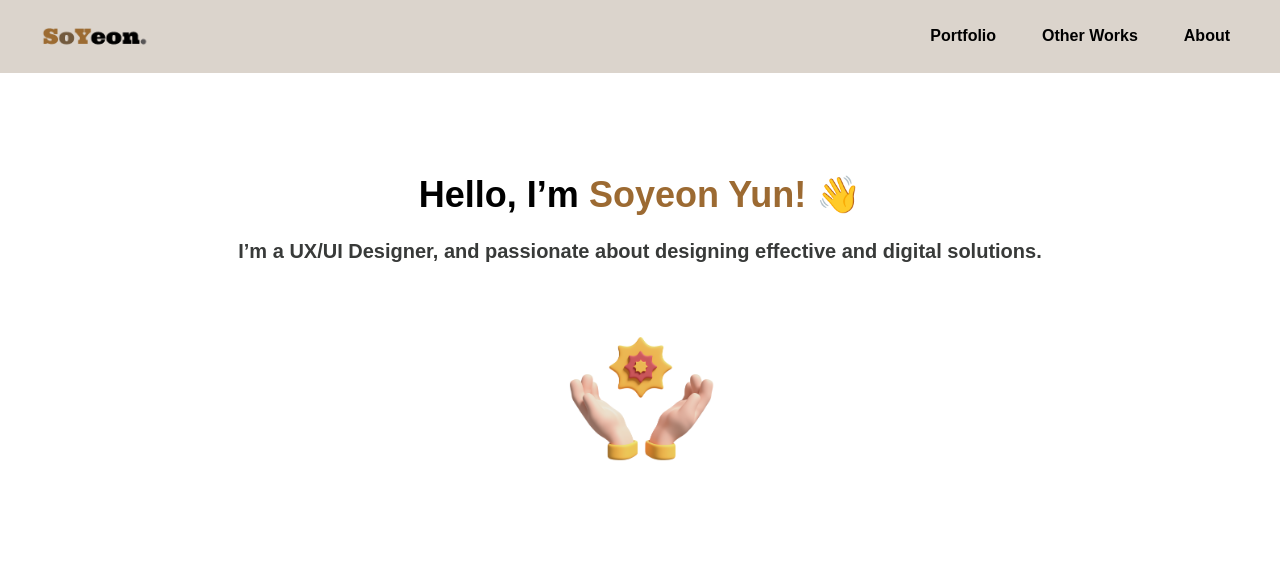
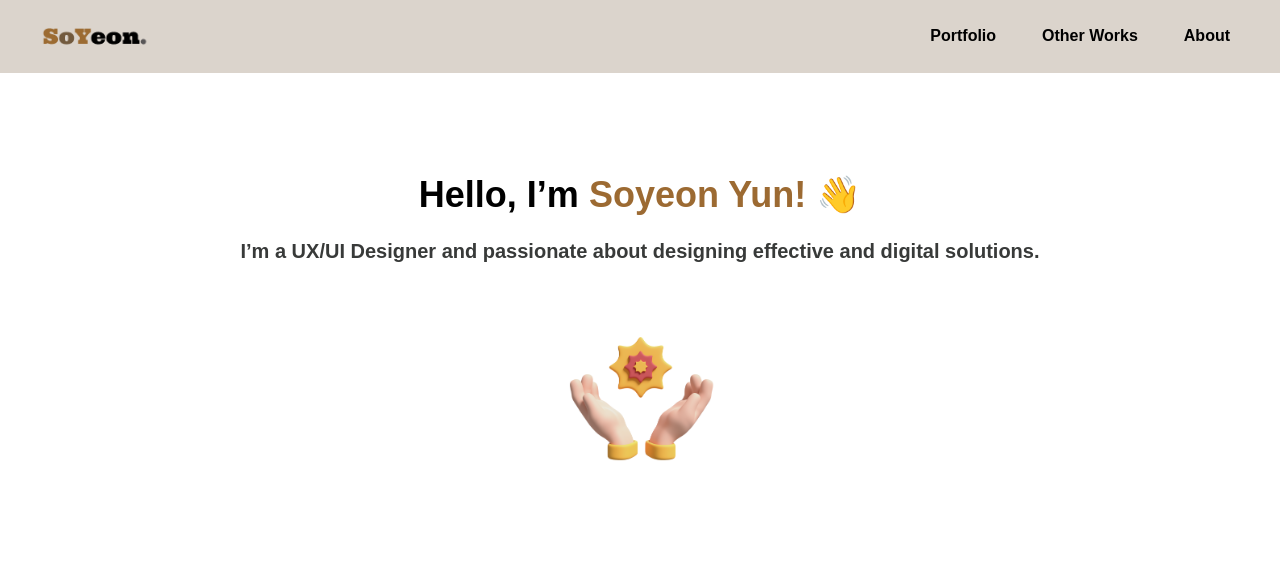
Before and after one commit to soyeonyumich/soyeon, a plain HTML site: page index.html in a window 1280 px wide. Shown: the top 572 px of the page. Drawn offline with nearby package versions, Linux system fonts and the light colour scheme; a web font is replaced by a local one.

Commit message:
first commit

```diff
--- a/index.html
+++ b/index.html
@@ -34,7 +34,7 @@
         <main>
             <section class="intro">
                 <h1 class="v116_2501">Hello, I’m <span class="v174_827">Soyeon Yun! 👋</span></h1>
-                <p class="v116_2502">I’m a UX/UI Designer, and passionate about designing effective and digital solutions.</p>
+                <p class="v116_2502">I’m a UX/UI Designer and passionate about designing effective and digital solutions.</p>
                 <img src="../images/hand.png" alt="Hand Picture" class="hand-picture">
             </section>
             <section class="portfolio">
```
Also changed, not shown: images/Purrhome.png, images/Rise Home.png, images/mingleh.png, images/r home.png.
